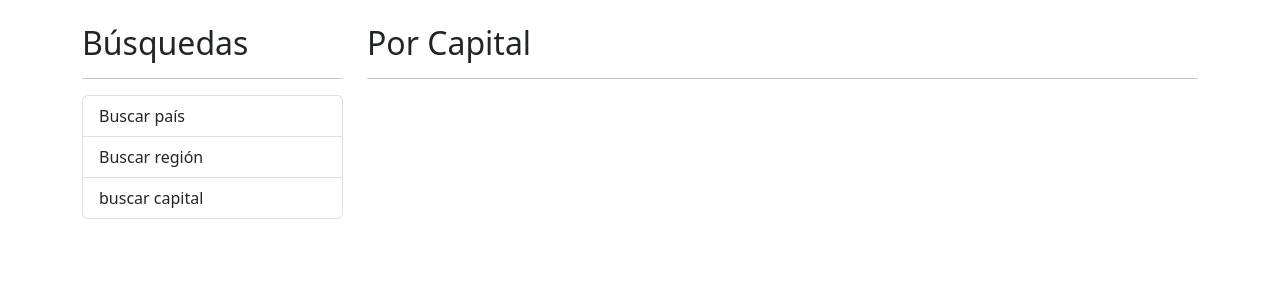
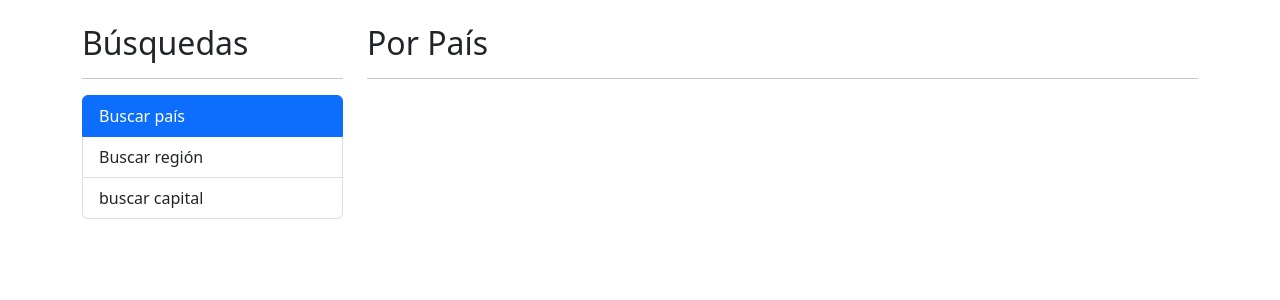
Before and after one commit to jmmolins87/udemy-restCountries, an Angular app: page / in a window 1280 px wide. Shown: the top 300 px of the page. Built offline with nearby package versions, Linux system fonts and the light colour scheme.

Commit message:
fixed routes

```diff
--- a/src/app/app.component.html
+++ b/src/app/app.component.html
@@ -5,8 +5,7 @@
       <app-sidebar></app-sidebar>
     </div>
     <div class="col">
-      <h2>Por Capital</h2>
-      <hr>
+      <router-outlet></router-outlet>
     </div>
   </div>
 </div>
--- a/src/app/app.module.ts
+++ b/src/app/app.module.ts
@@ -1,5 +1,6 @@
 import { NgModule } from '@angular/core';
 import { BrowserModule } from '@angular/platform-browser';
+import { AppRoutingModule } from './app-routing.module';
 
 import { AppComponent } from './app.component';
 import { CountryModule } from './country/country.module';
@@ -12,7 +13,8 @@ import { SharedModule } from './shared/shared.module';
   imports: [
     BrowserModule,
     CountryModule,
-    SharedModule
+    SharedModule,
+    AppRoutingModule
   ],
   providers: [],
   bootstrap: [AppComponent]
--- a/src/app/country/pages/por-capital/por-capital.component.html
+++ b/src/app/country/pages/por-capital/por-capital.component.html
@@ -1 +1,2 @@
-<p>por-capital works!</p>
+<h2>Por Capital</h2>
+<hr>
--- a/src/app/country/pages/por-pais/por-pais.component.html
+++ b/src/app/country/pages/por-pais/por-pais.component.html
@@ -1 +1,2 @@
-<p>por-pais works!</p>
+<h2>Por País</h2>
+<hr>
--- a/src/app/country/pages/por-region/por-region.component.html
+++ b/src/app/country/pages/por-region/por-region.component.html
@@ -1 +1,2 @@
-<p>por-region works!</p>
+<h2>Por Región</h2>
+<hr>
--- a/src/app/shared/shared.module.ts
+++ b/src/app/shared/shared.module.ts
@@ -1,7 +1,7 @@
 import { NgModule } from '@angular/core';
 import { CommonModule } from '@angular/common';
 
-import { RouterModule } from '@angular/router';
+import { AppRoutingModule } from '../app-routing.module';
 
 // ** Mis Components **
 import { SidebarComponent } from './sidebar/sidebar.component';
@@ -14,7 +14,7 @@ import { SidebarComponent } from './sidebar/sidebar.component';
   ],
   imports: [
     CommonModule,
-    RouterModule
+    AppRoutingModule
   ],
   exports: [
     SidebarComponent
--- a/src/app/shared/sidebar/sidebar.component.html
+++ b/src/app/shared/sidebar/sidebar.component.html
@@ -1,7 +1,20 @@
 <h2>Búsquedas</h2>
 <hr>
 <ul class="list-group">
-    <li class="list-group-item">Buscar país</li>
-    <li class="list-group-item">Buscar región</li>
-    <li class="list-group-item">buscar capital</li>
+    <li
+        routerLink=""
+        routerLinkActive="active"
+        [routerLinkActiveOptions]="{ exact: true }"
+        class="list-group-item c-pointer">Buscar país
+    </li>
+    <li
+        routerLink="region"
+        routerLinkActive="active"
+        class="list-group-item c-pointer">Buscar región
+    </li>
+    <li
+        routerLink="capital"
+        routerLinkActive="active"
+        class="list-group-item c-pointer">buscar capital
+    </li>
 </ul>
--- a/src/styles.css
+++ b/src/styles.css
@@ -1 +1,5 @@
 /* You can add global styles to this file, and also import other style files */
+
+.c-pointer {
+    cursor:  pointer !important;
+}
```
Also changed, not shown: src/app/app-routing.module.ts (renamed from src/app-routing.module.ts, +4 -4 lines).
